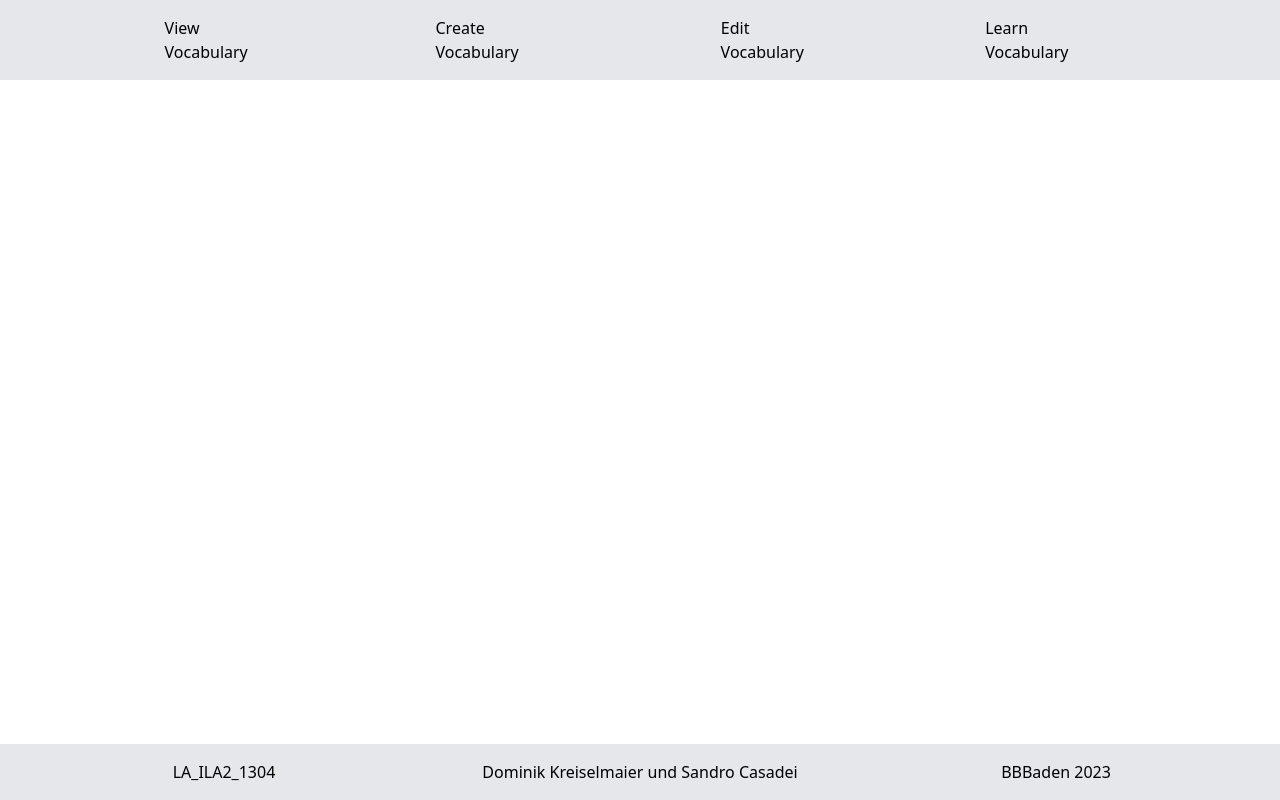
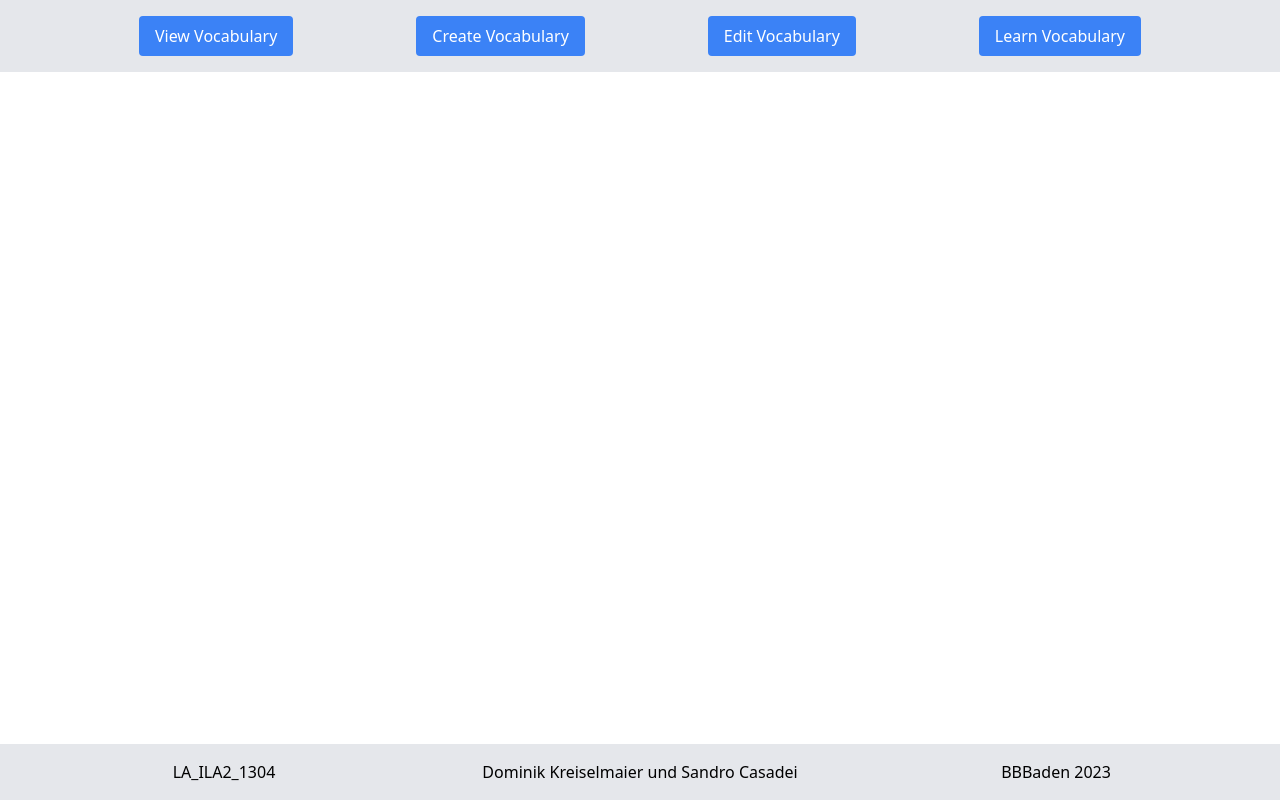
Before and after one commit to sanqro/vocabulary, a React (Create React App) app in the folder client/: page / in a window 1280 px wide. Built offline with nearby package versions, Linux system fonts and the light colour scheme.

Commit message:
fix styling for buttons in header

```diff
--- a/client/src/components/Header.tsx
+++ b/client/src/components/Header.tsx
@@ -4,16 +4,16 @@ import LinkButton from "./LinkButton";
 function header() {
   return (
     <header className="flex justify-evenly items-center flex-shrink-0 bg-gray-200 p-4 padding">
-      <LinkButton destination="/View" className="w-1/4 text-center">
+      <LinkButton destination="/View" className="py-2 px-4 text-white rounded mx-10% bg-blue-500">
         View Vocabulary
       </LinkButton>
-      <LinkButton destination="/Create" className="w-1/4 text-center">
+      <LinkButton destination="/Create" className="py-2 px-4 text-white rounded mx-10% bg-blue-500">
         Create Vocabulary
       </LinkButton>
-      <LinkButton destination="/Edit" className="w-1/4 text-center">
+      <LinkButton destination="/Edit" className="py-2 px-4 text-white rounded mx-10% bg-blue-500">
         Edit Vocabulary
       </LinkButton>
-      <LinkButton destination="/Learn" className="w-1/4 text-center">
+      <LinkButton destination="/Learn" className="py-2 px-4 text-white rounded mx-10% bg-blue-500">
         Learn Vocabulary
       </LinkButton>
     </header>
```
